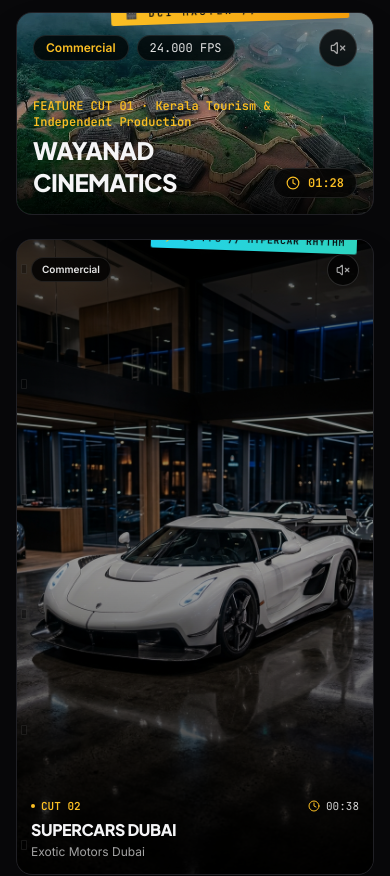
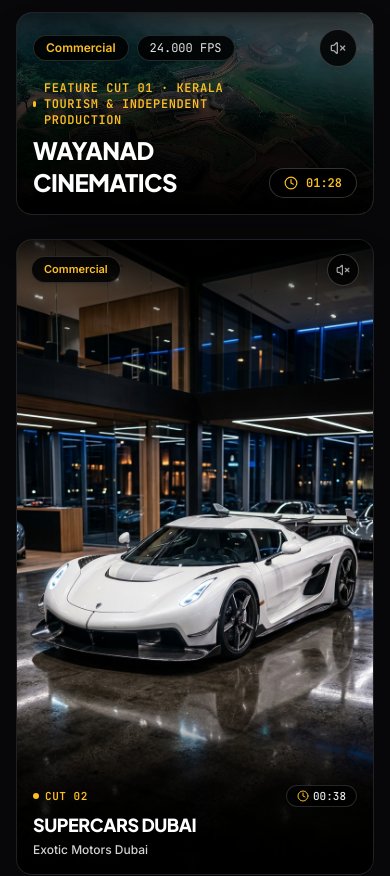
Before and after one commit to kevinbhutwala/elton-portfolio, a Next.js app: page / in a window 390 px wide. Shown: the part 980-1856 px from the top of the page. Built offline with nearby package versions, Linux system fonts and the light colour scheme.

Commit message:
Remove clipped sticker tags and sprocket dots over videos; make titles, categories, and client details crystal clear with high-contrast scrims

```diff
--- a/src/components/FeaturedWork.tsx
+++ b/src/components/FeaturedWork.tsx
@@ -92,111 +92,53 @@ export default function FeaturedWork({ onSelectProject }: FeaturedWorkProps) {
     return p.category.toLowerCase() === activeCategory.toLowerCase();
   });
 
-  // Funky sticker badges and styling for odd/even variety
+  // Accent borders and glow styling
   const getOddEvenMeta = (index: number, project: Project) => {
-    const isEven = index % 2 === 0;
-
     switch (project.id) {
       case 'wayanad-cinematics':
         return {
-          sticker: '🎬 DCI MASTER // 4K SCOPE',
-          tagColor: 'from-amber-400 to-amber-500 text-obsidian shadow-[0_4px_20px_rgba(245,158,11,0.4)]',
-          rotation: '-rotate-2',
-          badgeCorner: 'top-right',
-          timecode: 'TC 00:01:28:12',
           accentBorder: 'hover:border-amber-400/80',
           glowShadow: 'hover:shadow-[0_25px_60px_rgba(0,0,0,0.9),0_0_40px_rgba(245,158,11,0.18)]',
-          reelType: 'MASTER WIDESCREEN CUT',
         };
       case 'supercars-dubai':
         return {
-          sticker: '⚡ 60 FPS // HYPERCAR RHYTHM',
-          tagColor: 'from-cyan-400 to-teal-400 text-obsidian shadow-[0_4px_20px_rgba(0,240,255,0.4)]',
-          rotation: 'rotate-2',
-          badgeCorner: 'top-right',
-          timecode: 'TC 00:00:38:22',
           accentBorder: 'hover:border-cyan-400/80',
           glowShadow: 'hover:shadow-[0_25px_60px_rgba(0,0,0,0.9),0_0_40px_rgba(0,240,255,0.2)]',
-          reelType: 'HIGH-VELOCITY REEL',
         };
       case 'goa-auto-expo':
         return {
-          sticker: '🏁 EXPO // B-ROLL SPEED-RAMP',
-          tagColor: 'from-amber-400 via-orange-400 to-amber-500 text-obsidian shadow-[0_4px_20px_rgba(245,158,11,0.4)]',
-          rotation: '-rotate-3',
-          badgeCorner: 'top-left',
-          timecode: 'TC 00:00:52:14',
           accentBorder: 'hover:border-amber-400/80',
           glowShadow: 'hover:shadow-[0_25px_60px_rgba(0,0,0,0.9),0_0_40px_rgba(245,158,11,0.18)]',
-          reelType: 'CAMPAIGN EXHIBITION',
         };
       case 'dj-doel-blr':
         return {
-          sticker: '🔊 128 BPM // BASS-DROP CUT',
-          tagColor: 'from-fuchsia-400 via-pink-500 to-rose-500 text-white shadow-[0_4px_20px_rgba(236,72,153,0.4)]',
-          rotation: 'rotate-3',
-          badgeCorner: 'top-right',
-          timecode: 'TC 00:00:44:06',
           accentBorder: 'hover:border-pink-500/80',
           glowShadow: 'hover:shadow-[0_25px_60px_rgba(0,0,0,0.9),0_0_40px_rgba(236,72,153,0.22)]',
-          reelType: 'CLUB STROBE CUT',
         };
       case 'goa-cinematics':
         return {
-          sticker: '🌅 35MM GOLDEN HOUR EMULATION',
-          tagColor: 'from-amber-300 via-yellow-400 to-amber-500 text-obsidian shadow-[0_4px_20px_rgba(234,179,8,0.4)]',
-          rotation: '-rotate-2',
-          badgeCorner: 'top-left',
-          timecode: 'TC 00:01:05:00',
           accentBorder: 'hover:border-amber-400/80',
           glowShadow: 'hover:shadow-[0_25px_60px_rgba(0,0,0,0.9),0_0_40px_rgba(245,158,11,0.18)]',
-          reelType: 'POETIC VISUAL ESSAY',
         };
       case 'turtle-matcha-cafe':
         return {
-          sticker: '🍵 ASMR MACRO // 120 FPS FOLEY',
-          tagColor: 'from-emerald-400 via-teal-400 to-cyan-400 text-obsidian shadow-[0_4px_20px_rgba(52,211,153,0.4)]',
-          rotation: 'rotate-2',
-          badgeCorner: 'top-right',
-          timecode: 'TC 00:00:30:18',
           accentBorder: 'hover:border-emerald-400/80',
           glowShadow: 'hover:shadow-[0_25px_60px_rgba(0,0,0,0.9),0_0_40px_rgba(52,211,153,0.2)]',
-          reelType: 'ARTISANAL COMMERCIAL',
         };
       case 'flake-house':
         return {
-          sticker: '✦ HIGH-FASHION EDITORIAL',
-          tagColor: 'from-purple-400 via-indigo-400 to-cyan-400 text-white shadow-[0_4px_20px_rgba(168,85,247,0.4)]',
-          rotation: '-rotate-2',
-          badgeCorner: 'top-left',
-          timecode: 'TC 00:00:45:00',
           accentBorder: 'hover:border-purple-400/80',
           glowShadow: 'hover:shadow-[0_25px_60px_rgba(0,0,0,0.9),0_0_40px_rgba(168,85,247,0.2)]',
-          reelType: 'LIFESTYLE LOOKBOOK',
         };
       case 'hair-salon-work':
         return {
-          sticker: '✂ LUXE SALON // 60 FPS GLOSS',
-          tagColor: 'from-rose-400 via-pink-400 to-amber-300 text-obsidian shadow-[0_4px_20px_rgba(251,113,133,0.4)]',
-          rotation: 'rotate-2',
-          badgeCorner: 'top-right',
-          timecode: 'TC 00:00:40:00',
           accentBorder: 'hover:border-rose-400/80',
           glowShadow: 'hover:shadow-[0_25px_60px_rgba(0,0,0,0.9),0_0_40px_rgba(251,113,133,0.2)]',
-          reelType: 'BEAUTY EDITORIAL',
         };
       default:
         return {
-          sticker: isEven ? '⚡ RHYTHM CUT // 24 FPS' : '✦ A-ROLL CINEMA // DCI',
-          tagColor: isEven
-            ? 'from-amber-400 to-amber-500 text-obsidian'
-            : 'from-cyan-400 to-teal-400 text-obsidian',
-          rotation: isEven ? '-rotate-2' : 'rotate-2',
-          badgeCorner: isEven ? 'top-right' : 'top-left',
-          timecode: 'TC 00:00:48:12',
-          accentBorder: isEven ? 'hover:border-amber-400/80' : 'hover:border-cyan-400/80',
+          accentBorder: index % 2 === 0 ? 'hover:border-amber-400/80' : 'hover:border-cyan-400/80',
           glowShadow: 'hover:shadow-[0_25px_60px_rgba(0,0,0,0.9),0_0_35px_rgba(245,158,11,0.15)]',
-          reelType: 'SELECTED CUT',
         };
     }
   };
@@ -302,13 +244,6 @@ export default function FeaturedWork({ onSelectProject }: FeaturedWorkProps) {
                   onMouseLeave={() => handleCardMouseLeave(project.id)}
                   className={`group relative ${colSpanClasses} bg-carbon/95 backdrop-blur-xl border border-white/[0.08] ${meta.accentBorder} rounded-2xl sm:rounded-3xl overflow-hidden cursor-pointer transition-all duration-300 shadow-2xl ${meta.glowShadow}`}
                 >
-                  {/* Overlapping Sticker */}
-                  <div
-                    className={`absolute -top-3.5 right-6 z-30 px-3.5 py-1 rounded-sm bg-gradient-to-r ${meta.tagColor} font-mono font-bold text-[10px] sm:text-xs uppercase tracking-widest ${meta.rotation} shadow-lg pointer-events-none transition-transform group-hover:scale-105`}
-                  >
-                    {meta.sticker}
-                  </div>
-
                   {/* Full-Bleed Widescreen Video Frame */}
                   <div className="relative aspect-video sm:aspect-[2.39/1] w-full bg-neutral-950 overflow-hidden">
                     <Image
@@ -340,23 +275,24 @@ export default function FeaturedWork({ onSelectProject }: FeaturedWorkProps) {
                       />
                     )}
 
-                    {/* Vignette & Gradients */}
-                    <div className="absolute inset-0 bg-gradient-to-t from-black/90 via-black/20 to-black/40 pointer-events-none" />
+                    {/* Clean Top & Bottom Scrims: Center remains clear, text remains 100% visible */}
+                    <div className="absolute inset-x-0 top-0 h-28 bg-gradient-to-b from-black/80 via-black/40 to-transparent pointer-events-none" />
+                    <div className="absolute inset-x-0 bottom-0 h-44 bg-gradient-to-t from-black via-black/85 to-transparent pointer-events-none" />
 
-                    {/* Badges & Sound Toggle */}
-                    <div className="absolute top-4 left-4 right-4 flex items-center justify-between z-20">
+                    {/* Top Badges & Sound Toggle */}
+                    <div className="absolute top-4 sm:top-6 left-4 sm:left-6 right-4 sm:right-6 flex items-center justify-between z-20">
                       <div className="flex items-center gap-2">
-                        <span className="px-3 py-1 rounded-full bg-black/75 backdrop-blur-md border border-white/10 text-xs font-semibold text-amber-400">
+                        <span className="px-3 py-1 rounded-full bg-black/85 backdrop-blur-md border border-white/15 text-xs font-semibold text-amber-400 shadow-md">
                           {project.category}
                         </span>
-                        <span className="px-3 py-1 rounded-full bg-black/75 backdrop-blur-md border border-white/10 text-xs font-mono text-neutral-200">
+                        <span className="px-3 py-1 rounded-full bg-black/85 backdrop-blur-md border border-white/15 text-xs font-mono text-neutral-200 shadow-md">
                           {project.fps}
                         </span>
                       </div>
 
                       <button
                         onClick={(e) => toggleCardAudio(e, project.id)}
-                        className="p-2.5 rounded-full bg-black/80 backdrop-blur-md border border-white/15 text-offWhite hover:text-amber-400 transition-colors shadow-xl"
+                        className="p-2.5 rounded-full bg-black/85 backdrop-blur-md border border-white/20 text-offWhite hover:text-amber-400 transition-colors shadow-xl"
                         title={isSoundOn ? 'Mute' : 'Preview Audio'}
                         aria-label="Toggle audio"
                       >
@@ -380,17 +316,18 @@ export default function FeaturedWork({ onSelectProject }: FeaturedWorkProps) {
                       </div>
                     </div>
 
-                    {/* Bottom Clean Minimal Overlay: Title & Duration */}
-                    <div className="absolute bottom-4 left-4 right-4 z-20 flex items-end justify-between">
+                    {/* Bottom Ultra-Visible Title, Client & Duration Overlay */}
+                    <div className="absolute bottom-4 sm:bottom-6 left-4 sm:left-6 right-4 sm:right-6 z-20 flex items-end justify-between gap-4">
                       <div>
-                        <div className="text-xs font-mono font-bold text-amber-400 mb-1">
-                          FEATURE CUT {project.number} · {project.client}
+                        <div className="text-xs font-mono font-bold text-amber-400 mb-1.5 tracking-wider uppercase flex items-center gap-2">
+                          <span className="w-1.5 h-1.5 rounded-full bg-amber-400" />
+                          <span>FEATURE CUT {project.number} · {project.client}</span>
                         </div>
-                        <h3 className="text-2xl sm:text-4xl font-display font-black text-offWhite tracking-tight drop-shadow-lg">
+                        <h3 className="text-2xl sm:text-4xl font-display font-black text-white tracking-tight drop-shadow-[0_2px_12px_rgba(0,0,0,0.9)]">
                           {project.title}
                         </h3>
                       </div>
-                      <div className="flex items-center gap-2 text-xs font-mono text-neutral-300 bg-black/70 backdrop-blur-md px-3 py-1.5 rounded-full border border-white/10">
+                      <div className="flex items-center gap-2 text-xs font-mono text-neutral-200 bg-black/85 backdrop-blur-md px-3.5 py-1.5 rounded-full border border-white/20 shrink-0 shadow-lg">
                         <Clock className="w-3.5 h-3.5 text-amber-400" />
                         <span className="text-amber-400 font-bold">{project.duration}</span>
                       </div>
@@ -415,29 +352,6 @@ export default function FeaturedWork({ onSelectProject }: FeaturedWorkProps) {
                 style={{ imageRendering: '-webkit-optimize-contrast' }}
                 className={`group relative ${colSpanClasses} aspect-[9/16] w-full bg-carbon/95 backdrop-blur-xl border border-white/[0.08] ${meta.accentBorder} rounded-2xl sm:rounded-3xl overflow-hidden cursor-pointer transition-all duration-300 hover:-translate-y-1.5 shadow-2xl ${meta.glowShadow} flex flex-col justify-between`}
               >
-                {/* Overlapping Gaffer Tape Sticker (Hangs over corner) */}
-                <div
-                  className={`absolute z-30 ${
-                    meta.badgeCorner === 'top-left' ? '-top-3 sm:-top-3.5 left-4 sm:left-6' : '-top-3 sm:-top-3.5 right-4 sm:right-6'
-                  } px-3 py-1 rounded-sm bg-gradient-to-r ${meta.tagColor} font-mono font-bold text-[10px] sm:text-xs uppercase tracking-wider ${meta.rotation} shadow-lg pointer-events-none transition-transform group-hover:scale-105`}
-                >
-                  {meta.sticker}
-                </div>
-
-                {/* Film Perforation Sprockets on Odd Cards (Left Border) / Even Cards (Right Border) */}
-                <div
-                  className={`absolute top-0 bottom-0 ${
-                    isEven ? 'right-1 sm:right-1.5' : 'left-1 sm:left-1.5'
-                  } z-20 flex flex-col justify-between py-6 pointer-events-none select-none opacity-40 group-hover:opacity-80 transition-opacity`}
-                >
-                  {[...Array(6)].map((_, i) => (
-                    <div
-                      key={i}
-                      className="w-1.5 h-2.5 rounded-[1px] bg-black/80 border border-white/20"
-                    />
-                  ))}
-                </div>
-
                 {/* Poster / Hero Image */}
                 <Image
                   src={project.heroImage}
@@ -468,24 +382,19 @@ export default function FeaturedWork({ onSelectProject }: FeaturedWorkProps) {
                   />
                 )}
 
-                {/* Dark Contrast Gradients for maximum text readability */}
-                <div className="absolute inset-0 bg-gradient-to-t from-black/95 via-black/35 to-black/60 pointer-events-none group-hover:opacity-85 transition-opacity" />
+                {/* Clean Top & Bottom Scrims: Center video stays clear, text & badges 100% visible */}
+                <div className="absolute inset-x-0 top-0 h-24 bg-gradient-to-b from-black/80 via-black/30 to-transparent pointer-events-none" />
 
-                {/* Top Info Bar: Category, Frame Rate & Audio Toggle */}
-                <div className="relative z-20 p-3.5 sm:p-5 flex items-center justify-between gap-2">
-                  <div className="flex items-center gap-1.5">
-                    <span className="px-2.5 py-1 rounded-full bg-black/80 backdrop-blur-md border border-white/10 text-[10px] sm:text-xs font-semibold text-neutral-200">
-                      {project.category}
-                    </span>
-                    <span className="hidden sm:inline-block px-2 py-0.5 rounded-full bg-white/[0.06] backdrop-blur-md text-[10px] font-mono text-neutral-300">
-                      {project.fps}
-                    </span>
-                  </div>
+                {/* Top Info Bar: Category Badge & Audio Toggle */}
+                <div className="relative z-20 p-3.5 sm:p-4 flex items-center justify-between gap-2">
+                  <span className="px-3 py-1 rounded-full bg-black/85 backdrop-blur-md border border-white/15 text-[11px] font-semibold text-amber-400 shadow-md">
+                    {project.category}
+                  </span>
 
                   {/* Interactive Audio Toggle */}
                   <button
                     onClick={(e) => toggleCardAudio(e, project.id)}
-                    className="p-2 sm:p-2.5 rounded-full bg-black/80 backdrop-blur-md border border-white/15 text-offWhite hover:text-amber-400 transition-colors shrink-0 shadow-lg"
+                    className="p-2 sm:p-2.5 rounded-full bg-black/85 backdrop-blur-md border border-white/20 text-white hover:text-amber-400 transition-colors shrink-0 shadow-lg"
                     title={isSoundOn ? 'Mute' : 'Listen'}
                     aria-label="Toggle sound"
                   >
@@ -509,27 +418,27 @@ export default function FeaturedWork({ onSelectProject }: FeaturedWorkProps) {
                   </div>
                 </div>
 
-                {/* Bottom Overlay Info */}
-                <div className="relative z-20 p-3.5 sm:p-5 pointer-events-none">
-                  {/* Project Number & Duration */}
-                  <div className="flex items-center justify-between text-[11px] font-mono mb-1">
-                    <span className="font-bold text-amber-400 flex items-center gap-1.5">
-                      <span className="w-1 h-1 rounded-full bg-amber-400" />
+                {/* Bottom Scrim & Ultra High-Contrast Typography */}
+                <div className="relative z-20 p-4 sm:p-5 bg-gradient-to-t from-black via-black/85 to-transparent pt-20 pointer-events-none">
+                  {/* Category & Duration */}
+                  <div className="flex items-center justify-between text-[11px] font-mono mb-1.5">
+                    <span className="font-bold text-amber-400 tracking-wider uppercase flex items-center gap-1.5">
+                      <span className="w-1.5 h-1.5 rounded-full bg-amber-400" />
                       CUT {project.number}
                     </span>
-                    <span className="text-neutral-300 font-normal flex items-center gap-1.5">
+                    <span className="text-neutral-200 font-medium flex items-center gap-1 bg-black/75 backdrop-blur-md px-2.5 py-0.5 rounded-full border border-white/15">
                       <Clock className="w-3 h-3 text-amber-400" />
                       {project.duration}
                     </span>
                   </div>
 
                   {/* Project Title */}
-                  <h3 className="text-base sm:text-lg md:text-xl font-display font-extrabold text-offWhite tracking-tight group-hover:text-amber-300 transition-colors line-clamp-1">
+                  <h3 className="text-lg sm:text-xl md:text-2xl font-display font-extrabold text-white tracking-tight leading-snug drop-shadow-[0_2px_8px_rgba(0,0,0,0.9)] group-hover:text-amber-300 transition-colors line-clamp-1">
                     {project.title}
                   </h3>
 
                   {/* Client */}
-                  <p className="text-xs text-neutral-400 line-clamp-1 mt-0.5">
+                  <p className="text-xs sm:text-sm text-neutral-300 line-clamp-1 mt-1 font-medium">
                     {project.client}
                   </p>
                 </div>
```
